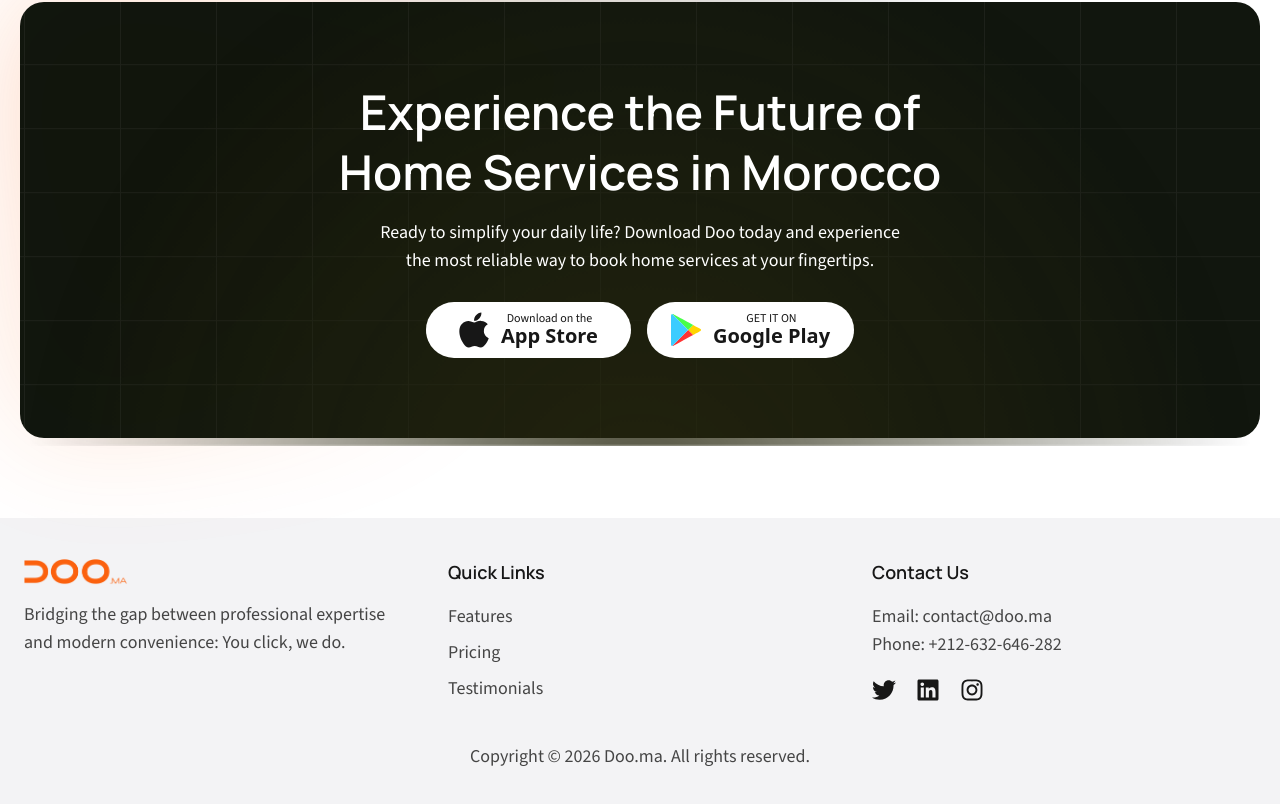
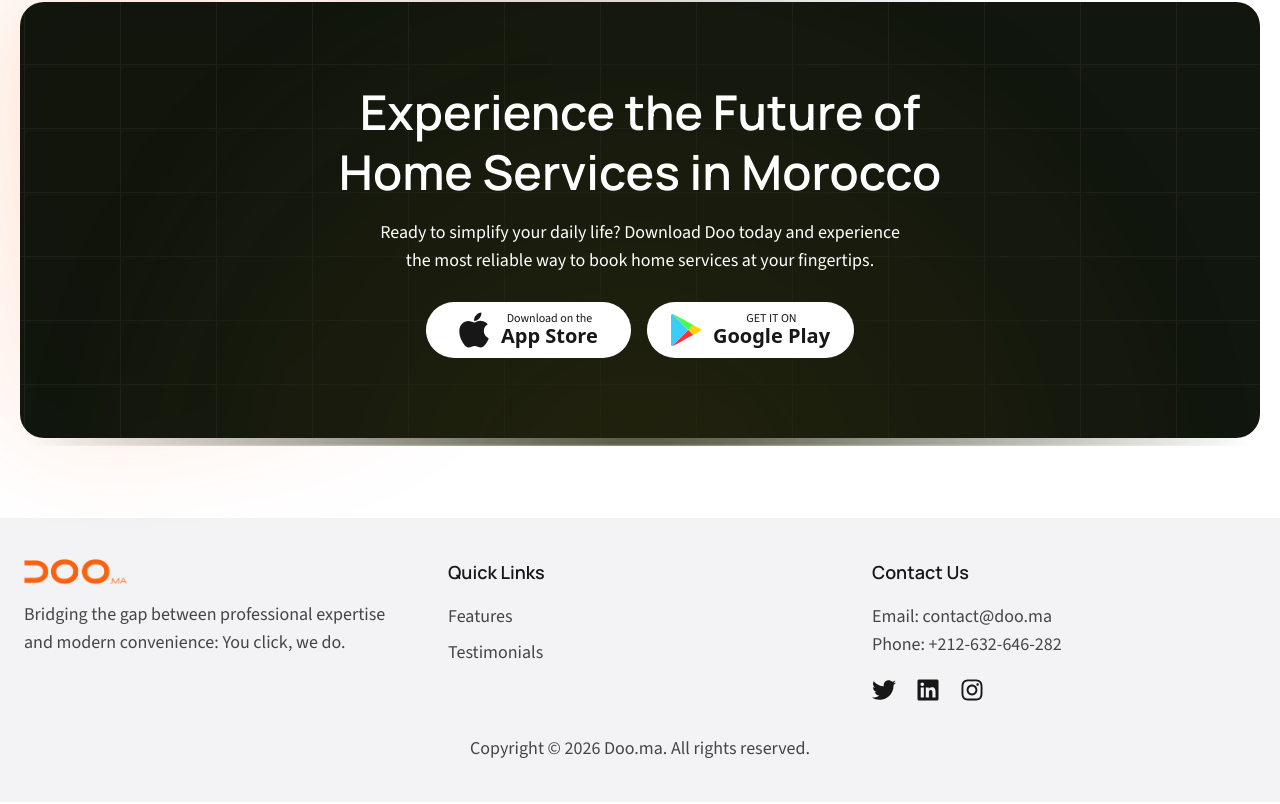
Before and after one commit to Soufianeakif/doo-landingpage, a Next.js app: page / in a window 1280 px wide. Shown: the part 5284-6088 px from the top of the page. Built offline with nearby package versions, Linux system fonts and the light colour scheme.

Commit message:
comment pricing on footer

```diff
--- a/src/data/footer.ts
+++ b/src/data/footer.ts
@@ -13,10 +13,10 @@
             text: "Features",
             url: "#features"
         },
-        {
-            text: "Pricing",
-            url: "#pricing"
-        },
+        // {
+        //     text: "Pricing",
+        //     url: "#pricing"
+        // },
         {
             text: "Testimonials",
             url: "#testimonials"
```
